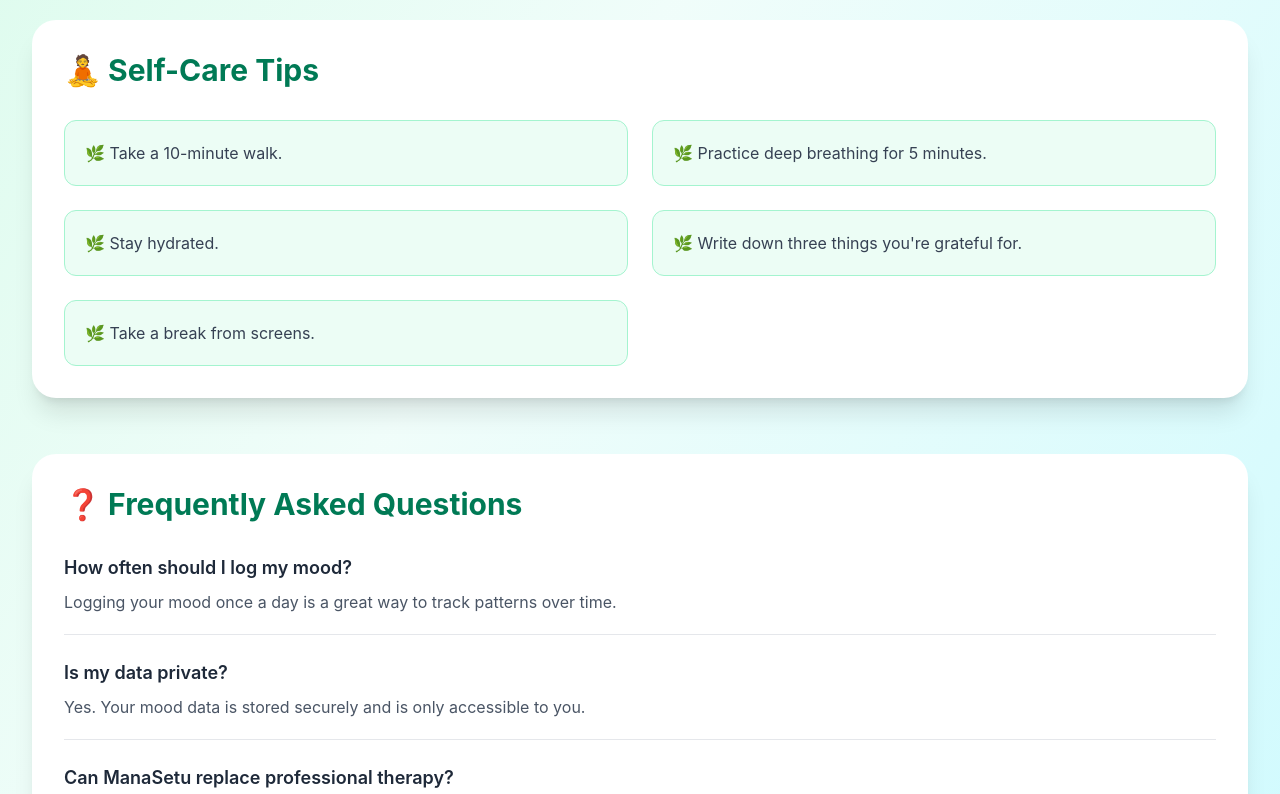
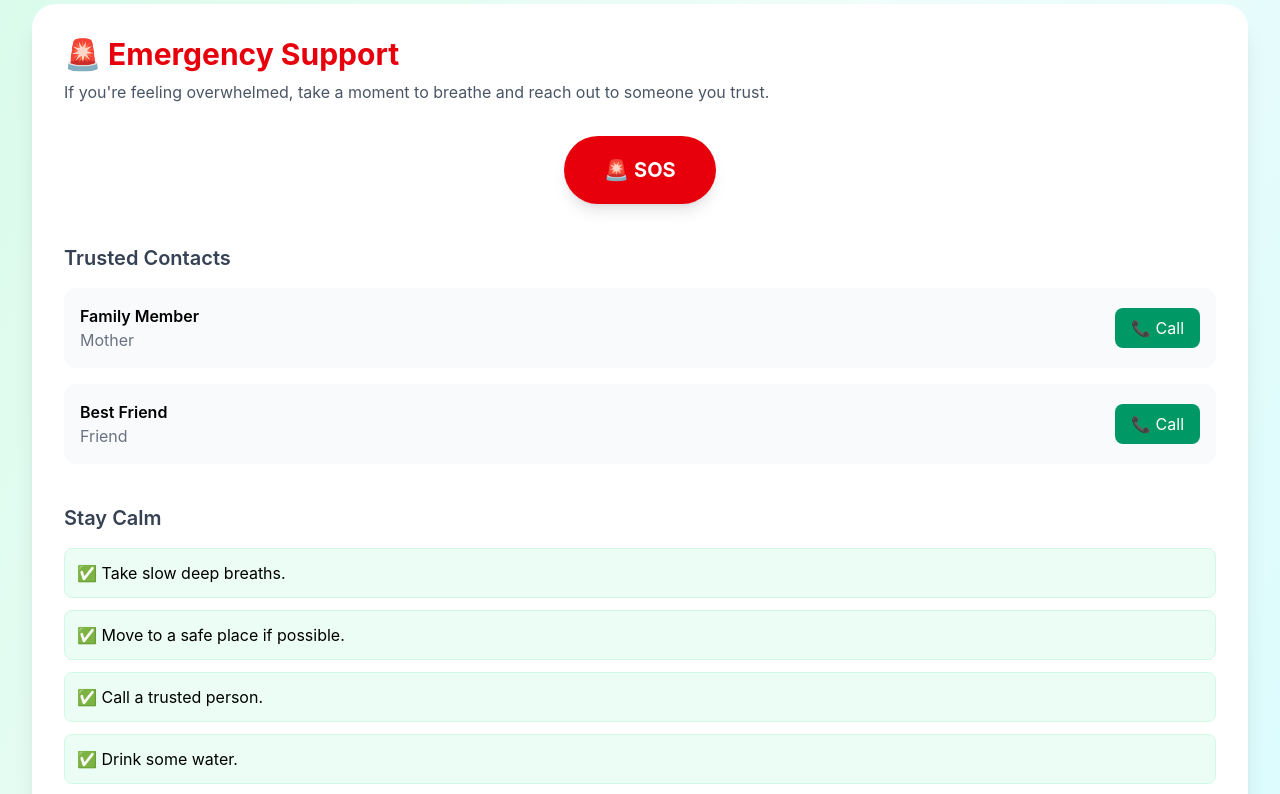
Before and after one commit to neha-gupta887/S-02-Mental-Health-Awareness-Campaign-for-First-Year-Students, a React (Vite) app: page /support in a window 1280 px wide. Shown: the part 900-1694 px from the top of the page. Built offline with nearby package versions, Linux system fonts and the light colour scheme; no server answers.

Commit message:
Add SOS emergency support feature and enhance support center

```diff
--- /dev/null
+++ b/src/components/SOSCard.jsx
@@ -0,0 +1,108 @@
+import { emergencyContacts, getEmergencyTips } from "../services/emergencyService";
+
+function SOSCard() {
+  const tips = getEmergencyTips();
+
+  return (
+    <div className="bg-white rounded-3xl shadow-xl p-8 mt-10">
+
+      <h2 className="text-3xl font-bold text-red-600">
+        🚨 Emergency Support
+      </h2>
+
+      <p className="text-gray-600 mt-2">
+        If you're feeling overwhelmed, take a moment to breathe and reach out
+        to someone you trust.
+      </p>
+
+      {/* SOS Button */}
+
+      <div className="mt-8 flex justify-center">
+
+        <button
+          className="bg-red-600 hover:bg-red-700 text-white px-10 py-5 rounded-full text-xl font-bold shadow-lg transition"
+          onClick={() =>
+            alert(
+              "🚨 Stay calm.\n\nContact a trusted person immediately.\nIf this is a medical emergency, contact your local emergency services."
+            )
+          }
+        >
+          🚨 SOS
+        </button>
+
+      </div>
+
+      {/* Trusted Contacts */}
+
+      <div className="mt-10">
+
+        <h3 className="text-xl font-semibold text-gray-700 mb-4">
+          Trusted Contacts
+        </h3>
+
+        <div className="space-y-4">
+
+          {emergencyContacts.map((contact) => (
+
+            <div
+              key={contact.id}
+              className="flex items-center justify-between bg-gray-50 rounded-xl p-4"
+            >
+
+              <div>
+
+                <h4 className="font-semibold">
+                  {contact.name}
+                </h4>
+
+                <p className="text-gray-500">
+                  {contact.relation}
+                </p>
+
+              </div>
+
+              <a
+                href={`tel:${contact.phone}`}
+                className="bg-emerald-600 hover:bg-emerald-700 text-white px-4 py-2 rounded-lg"
+              >
+                📞 Call
+              </a>
+
+            </div>
+
+          ))}
+
+        </div>
+
+      </div>
+
+      {/* Emergency Tips */}
+
+      <div className="mt-10">
+
+        <h3 className="text-xl font-semibold text-gray-700 mb-4">
+          Stay Calm
+        </h3>
+
+        <ul className="space-y-3">
+
+          {tips.map((tip, index) => (
+
+            <li
+              key={index}
+              className="bg-emerald-50 border border-emerald-100 rounded-lg p-3"
+            >
+              ✅ {tip}
+            </li>
+
+          ))}
+
+        </ul>
+
+      </div>
+
+    </div>
+  );
+}
+
+export default SOSCard;
--- a/src/pages/Support.jsx
+++ b/src/pages/Support.jsx
@@ -1,5 +1,5 @@
 import CounselorCard from "../components/CounselorCard";
-
+import SOSCard from "../components/SOSCard";
 import {
   counselors,
   selfCareTips,
@@ -9,7 +9,6 @@ import {
 function Support() {
   return (
     <div className="min-h-screen bg-gradient-to-br from-emerald-100 via-teal-50 to-cyan-100 p-8">
-
       <div className="max-w-7xl mx-auto">
 
         {/* Header */}
@@ -78,7 +77,12 @@ function Support() {
           </div>
 
         </div>
-                {/* Self Care Tips */}
+
+        {/* SOS Emergency Card */}
+
+        <SOSCard />
+
+        {/* Self Care Tips */}
 
         <div className="bg-white rounded-3xl shadow-xl p-8 mt-14">
 
@@ -154,7 +158,6 @@ function Support() {
         </div>
 
       </div>
-
     </div>
   );
 }
--- /dev/null
+++ b/src/services/emergencyService.js
@@ -0,0 +1,24 @@
+export const emergencyContacts = [
+  {
+    id: 1,
+    name: "Family Member",
+    phone: "+91 9876543210",
+    relation: "Mother",
+  },
+  {
+    id: 2,
+    name: "Best Friend",
+    phone: "+91 9123456780",
+    relation: "Friend",
+  },
+];
+
+export function getEmergencyTips() {
+  return [
+    "Take slow deep breaths.",
+    "Move to a safe place if possible.",
+    "Call a trusted person.",
+    "Drink some water.",
+    "Remember: You are not alone.",
+  ];
+}
```
